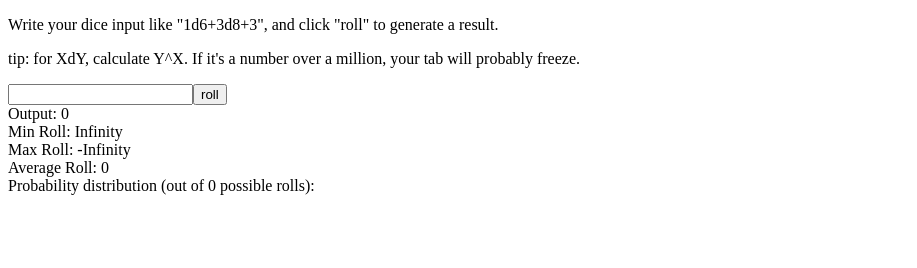
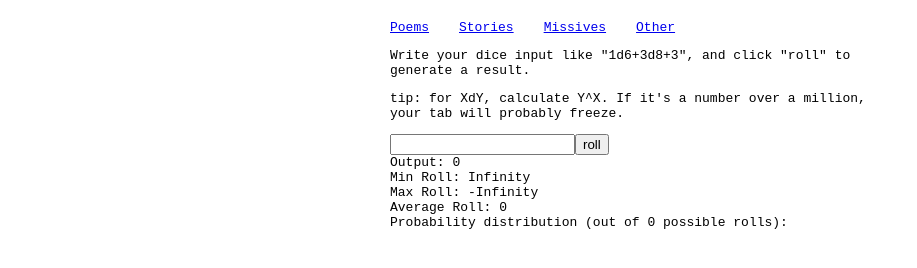
Before and after one commit to cameronblandford/foamflower, a Gatsby site: page /dnd/dice in a window 1280 px wide. Shown: the whole page, without its empty margins (0-917 px from the left). Built offline with nearby package versions, Linux system fonts and the light colour scheme; Gatsby itself is replaced by a stand-in of ours.

Commit message:
Add layout

```diff
--- a/src/pages/dnd/dice.jsx
+++ b/src/pages/dnd/dice.jsx
@@ -1,5 +1,5 @@
 import React, { useState } from "react";
-
+import Layout from "../../components/layout";
 const Dice = () => {
   const [diceString, setDiceString] = useState("");
   const [diceOutput, setDiceOutput] = useState(0);
@@ -64,7 +64,7 @@ const Dice = () => {
     .map(k => dist[k])
     .reduce((a, b) => a + b, 0);
   return (
-    <div>
+    <Layout>
       <p>
         Write your dice input like "1d6+3d8+3", and click "roll" to generate a
         result.
@@ -94,7 +94,7 @@ const Dice = () => {
           </li>
         ))}
       </ul>
-    </div>
+    </Layout>
   );
 };
 
```
